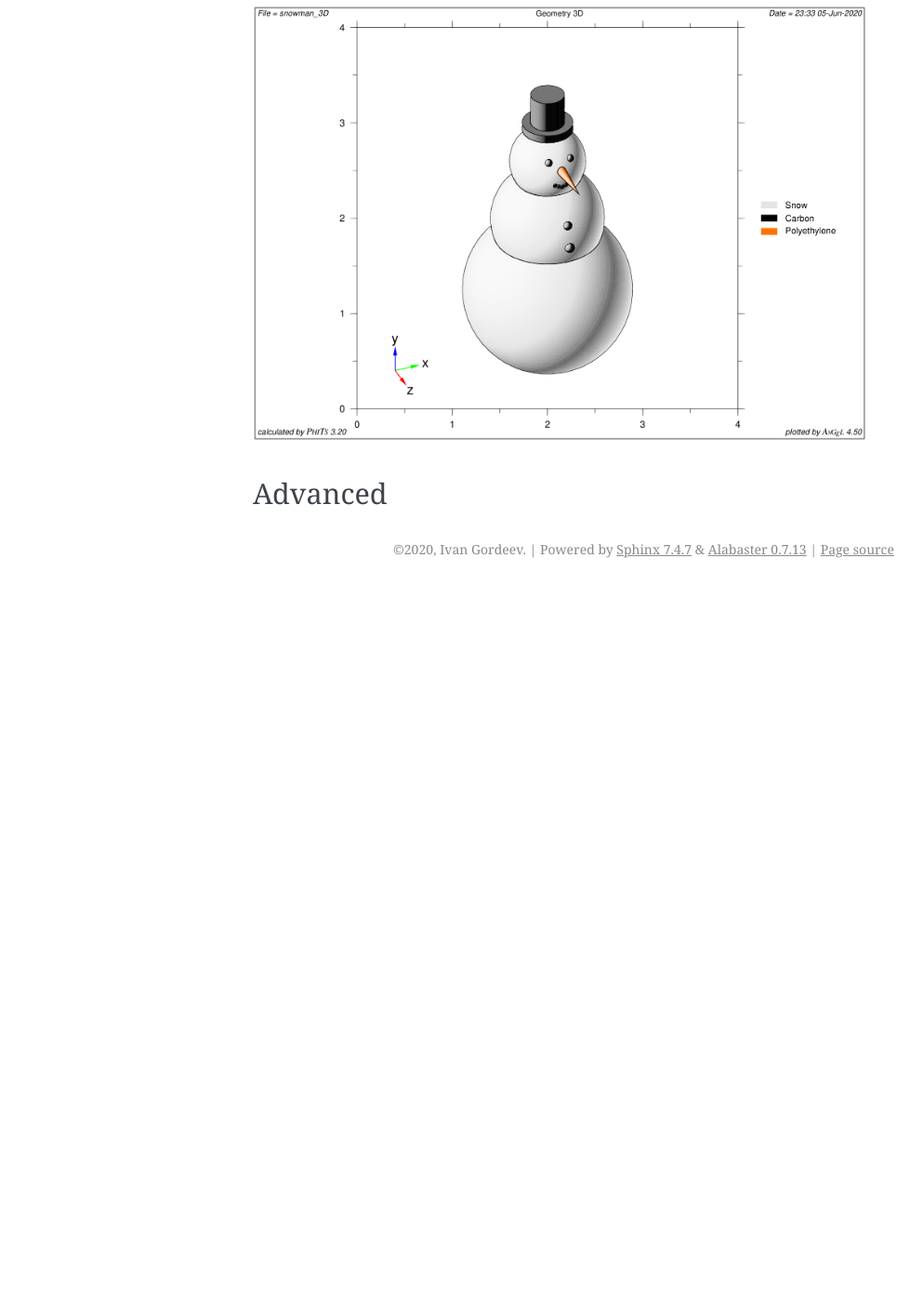
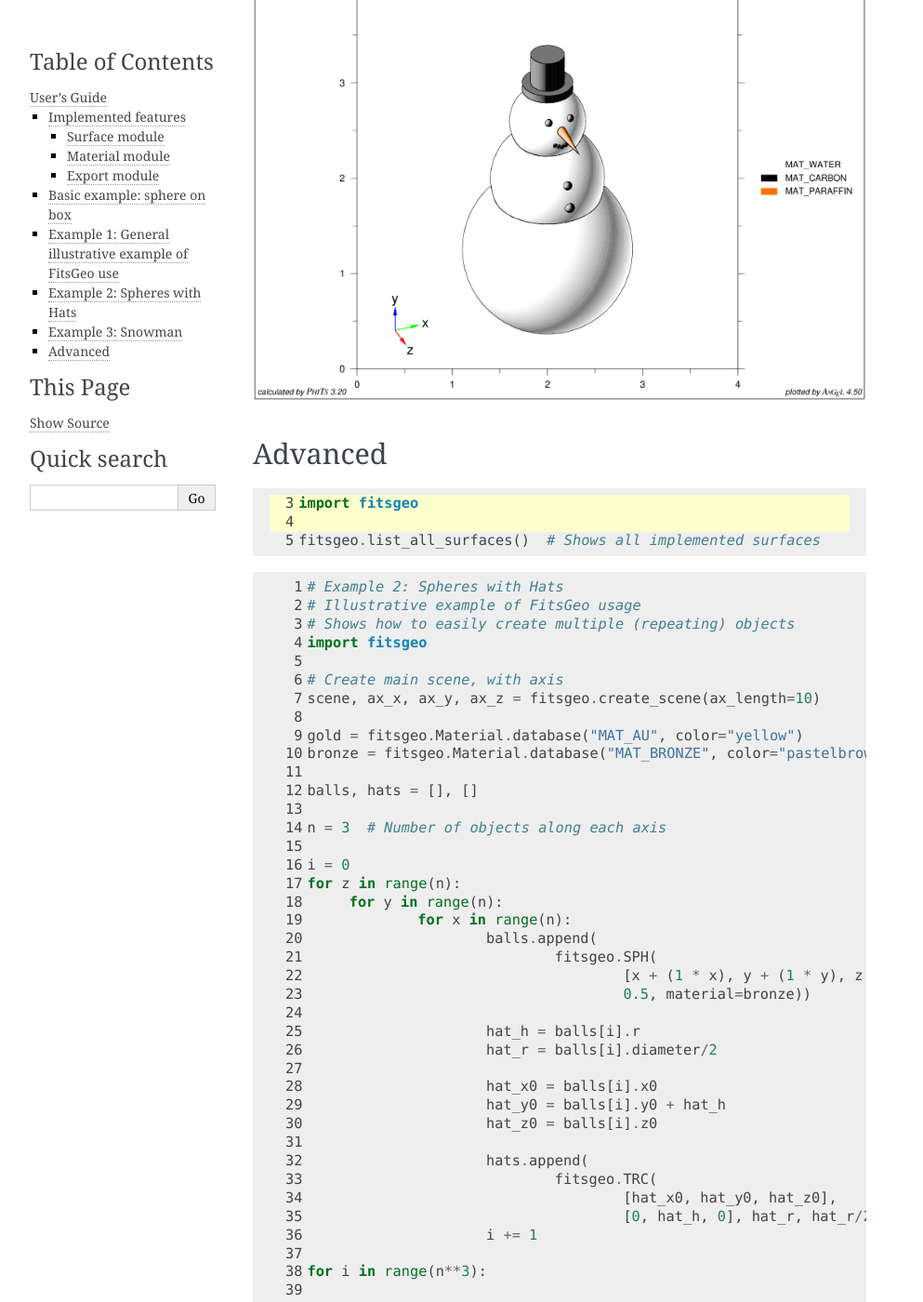
Before and after one commit to GordoNice/fitsgeo, a Sphinx documentation site: the page built from docs/user_guide.rst, in a window 1280 px wide and 1400 px high, scrolled down 8152 px. Shown: the whole window at 93% size, without its empty margins (148-1141 px from the left). Built offline with Sphinx 7.4.7, drawn with Linux system fonts in a browser that asks for light colours; before the commit the page ends 8782 px from its top, so only the background shows below that; some of the changed text lies outside the part shown.

Commit message:
Material color fix. Docs update.

```diff
--- a/docs/conf.py
+++ b/docs/conf.py
@@ -134,7 +134,15 @@ html_theme = 'alabaster'
 # Theme options are theme-specific and customize the look and feel of a theme
 # further.  For a list of options available for each theme, see the
 # documentation.
-#html_theme_options = {}
+html_theme_options = {
+    'description': 'Python package for PHITS geometry development',
+    'sidebar_collapse': True,
+    'fixed_sidebar': True,
+    'github_button': True,
+    # 'github_banner': True,
+    'github_user': 'GordoNice',
+    'github_repo': 'fitsgeo',
+}
 
 # Add any paths that contain custom themes here, relative to this directory.
 #html_theme_path = []
--- /dev/null
+++ b/docs/examples/example1.py
@@ -0,0 +1,138 @@
+# Example 1: General illustrative example of FitsGeo use
+# Covers almost all implemented features
+import fitsgeo
+
+fitsgeo.list_all_surfaces()  # Shows all implemented surfaces
+
+# Create main scene with axis
+ax_l = 5  # Specify axis length
+scene, ax_x, ax_y, ax_z = fitsgeo.create_scene(ax_length=ax_l)
+# Change scene background
+scene.background = fitsgeo.rgb_to_vector(192, 192, 192)
+
+# Define materials from pre-defined database
+epoxy = fitsgeo.Material.database("MAT_EPOXY", color="pastelblue")
+al = fitsgeo.Material.database("MAT_AL", color="brown")
+carbon = fitsgeo.Material.database("MAT_CARBON", color="purple")
+
+# Define material by hand
+beryllium = fitsgeo.Material.database("MAT_BE", color="green")
+poly = fitsgeo.Material(
+	[[0, 6, 2], [0, 1, 4]], density=0.94, name="Polyethylene", color="yellow")
+
+# Surface definitions
+# Plane definition
+p1 = fitsgeo.P(1, -1, -1, 4)
+px1 = fitsgeo.P(0, 0, 0, 1, vert="x")
+py1 = fitsgeo.P(0, 0, 0, -1, vert="y")
+pz1 = fitsgeo.P(0, 0, 0, -2, vert="z")
+
+# BOX definition
+box_l = fitsgeo.BOX(
+	[-1, -1, -2],
+	[1, 0, 0], [0, 1, 0], [0, 0, 1], name="Box_l", material=epoxy)
+box_r = fitsgeo.BOX(
+	[-1, -1, -2],
+	[1, 0, 0], [0, 1, 0], [0, 0, 1], name="Box_r", material=epoxy)
+
+# RPP definition
+table = fitsgeo.RPP(
+	[-0.3, 0.3], [-1, 1], [-0.8, 0.8], name="Table", material=al)
+
+# SPH definition
+ball = fitsgeo.SPH([0, 1.5, 0], 0.5, name="Ball", material=fitsgeo.MAT_WATER)
+
+# RCC definition
+cyl = fitsgeo.RCC(
+	[0, 0, 0], [1, 1, 1], 0.2, name="Cylinder", material=beryllium)
+
+# TRC definition
+cone = fitsgeo.TRC([0, 2, 0], [0, 0.5, 0], 0.5, 0.2, name="Hat", material=poly)
+
+# TX definition
+hoop = fitsgeo.T(
+	[-3, 0, 0], 1, 0.05, 0.08, name="Hoop", rot="x", material=carbon)
+
+# TY definition
+ring = fitsgeo.T([-3, 0, 0], 0.03, 0.02, 0.01, name="Ring", material=poly)
+
+# TZ definition
+donut = fitsgeo.T(
+	[0, 3, 0], 0.3, 0.1, 0.1, name="Donut", rot="z", material=carbon)
+
+# REC definition
+tabletop = fitsgeo.REC(
+	[0, 0.9, 0],
+	[0, 0.1, 0],
+	[1, 0, 0],
+	[0, 2, 0], name="Table Top", material=al)
+
+wedge_r = fitsgeo.WED(
+	[0, 0, 0], [0, -1, 0], [0, 0, 1], [1, 0, 0], name="Wedge R", material=al)
+wedge_l = fitsgeo.WED(
+	[0, 0, 0], [0, -1, 0], [0, 0, 1], [1, 0, 0], name="Wedge L", material=al)
+
+# Redefine properties
+box_l.xyz0 = [box_l.x0+0.5, box_l.y0+2, box_l.z0+0.1]
+box_r.xyz0 = [box_r.x0+0.5, box_r.y0+2, box_r.z0+0.1]
+box_r.z0 = box_r.z0+2.8
+
+cyl.xyz0 = box_r.get_center
+cyl.h = box_l.get_center - box_r.get_center
+
+ring.xyz0 = [
+	tabletop.x0 - tabletop.get_len_b/3,
+	tabletop.y0 + tabletop.get_len_h + ring.b,
+	tabletop.z0 - tabletop.get_len_b/3]
+
+donut.xyz0 = [
+	cyl.get_center[0], cyl.get_center[1], cyl.get_center[2] + cyl.get_len_h/4]
+donut.r = cyl.r + donut.b
+
+hoop.r = hoop.r * 0.7
+hoop.x0 = -table.get_width/2 - hoop.b
+
+table.y[1] = table.y[1] - tabletop.get_len_h
+
+wedge_r.xyz0 = [
+	table.get_center[0]-table.get_width/2,
+	table.get_center[1]+table.get_height/2,
+	table.get_center[2]+table.get_length/2]
+
+wedge_r.h[0] = table.get_width
+
+wedge_l.xyz0 = [
+	table.get_center[0]+table.get_width/2,
+	table.get_center[1]+table.get_height/2,
+	table.get_center[2]-table.get_length/2]
+
+wedge_l.h[0] = -table.get_width
+wedge_l.b[2] = -wedge_l.b[2]
+
+# Draw objects on scene
+for p in [p1, px1, py1, pz1]:
+	p.draw(size=ax_l)  # Plane will be sized according to axis
+
+box_l.draw(label_base=True, label_center=True)
+box_r.draw(label_base=False, label_center=False)
+table.draw(label_center=True)
+ball.draw(label_center=True)
+cyl.draw(label_base=True, label_center=True)
+cone.draw(label_base=True, label_center=True)
+
+hoop.draw(label_center=True)
+ring.draw(label_center=True)
+donut.draw(label_center=True)
+
+tabletop.draw(label_center=True)
+
+wedge_l.draw(label_base=True, label_center=True)
+wedge_r.draw(label_base=True, label_center=True)
+
+# Export sections to PHITS input file
+fitsgeo.phits_export(to_file=True, inp_name="example1")
+
+# Print all properties of defined surfaces
+for s in [box_l, box_r, table, ball, cyl, cone, hoop, tabletop]:
+	s.print_properties()
+	print()
--- /dev/null
+++ b/docs/examples/example2.py
@@ -0,0 +1,44 @@
+# Example 2: Spheres with Hats
+# Illustrative example of FitsGeo usage
+# Shows how to easily create multiple (repeating) objects
+import fitsgeo
+
+# Create main scene, with axis
+scene, ax_x, ax_y, ax_z = fitsgeo.create_scene(ax_length=10)
+
+gold = fitsgeo.Material.database("MAT_AU", color="yellow")
+bronze = fitsgeo.Material.database("MAT_BRONZE", color="pastelbrown")
+
+balls, hats = [], []
+
+n = 3  # Number of objects along each axis
+
+i = 0
+for z in range(n):
+	for y in range(n):
+		for x in range(n):
+			balls.append(
+				fitsgeo.SPH(
+					[x + (1 * x), y + (1 * y), z + (1 * z)],
+					0.5, material=bronze))
+
+			hat_h = balls[i].r
+			hat_r = balls[i].diameter/2
+
+			hat_x0 = balls[i].x0
+			hat_y0 = balls[i].y0 + hat_h
+			hat_z0 = balls[i].z0
+
+			hats.append(
+				fitsgeo.TRC(
+					[hat_x0, hat_y0, hat_z0],
+					[0, hat_h, 0], hat_r, hat_r/2, material=gold))
+			i += 1
+
+for i in range(n**3):
+
+	balls[i].draw()
+	hats[i].draw(truncated=True)
+
+# Export all drawn surfaces to PHITS as [ Surface ] section and basic [ Cell ]
+fitsgeo.phits_export(to_file=True, inp_name="example2")
--- /dev/null
+++ b/docs/examples/snowman.py
@@ -0,0 +1,130 @@
+# Snowman (Example3): one more example of how to use FitsGeo module
+# Illustrative example of FitsGeo usage
+# Shows general workflow
+import fitsgeo
+
+# Create main scene, with axis
+fitsgeo.create_scene(ax_length=5, background=fitsgeo.WHITE)
+
+# Define materials
+fitsgeo.MAT_WATER.color = "white"
+ice = fitsgeo.MAT_WATER
+carbon = fitsgeo.Material.database("MAT_CARBON", color="black")
+poly = fitsgeo.Material.database("MAT_PARAFFIN", color="orange")
+
+# Create all objects for snowman
+bottom = fitsgeo.SPH([0, 0, 0], 1, material=ice, name="bottom")
+
+middle = fitsgeo.SPH(
+	[bottom.x0, bottom.y0+bottom.r, bottom.z0],
+	bottom.r/1.5, material=ice, name="middle")
+
+top = fitsgeo.SPH(
+	[
+		middle.x0,
+		middle.y0+middle.r*1.2,
+		middle.z0],
+	middle.r/1.5, material=ice, name="top")
+
+carrot = fitsgeo.TRC(
+	[
+		top.x0,
+		top.y0+top.r/4,
+		top.z0+top.r/2],
+	[0, 0, top.diameter*0.8], top.r/6, 1e-3, material=poly)
+
+hat_bottom = fitsgeo.RCC(
+	[top.x0, top.y0+top.r, top.z0],
+	[top.x0, middle.r/7, top.z0],
+	top.r/1.5, material=carbon, name="hat")
+
+hat_top = fitsgeo.RCC(
+	[
+		hat_bottom.get_center[0],
+		hat_bottom.get_center[1]+hat_bottom.get_len_h/2,
+		hat_bottom.get_center[2]],
+	[hat_bottom.get_center[0], hat_bottom.get_len_h*4, hat_bottom.get_center[2]],
+	hat_bottom.r/1.5, material=carbon, name="hat")
+
+eye_l = fitsgeo.SPH(
+	[
+		top.x0 - top.r*0.3,
+		top.y0 + top.r/2,
+		top.z0 + top.r*0.8],
+	top.r/10, material=carbon, name="eye")
+
+eye_r = fitsgeo.SPH(
+	[
+		top.x0 + top.r*0.3,
+		top.y0 + top.r/2,
+		top.z0 + top.r*0.8],
+	eye_l.r, material=carbon, name="eye")
+
+button1 = fitsgeo.SPH(
+	[
+		middle.x0,
+		middle.y0 + middle.r*0.4,
+		middle.z0 + middle.r*0.9],
+	eye_r.r*1.2, material=carbon, name="Button1")
+
+button2 = fitsgeo.SPH(
+	[
+		middle.x0,
+		middle.y0,
+		middle.z0 + middle.r],
+	button1.r*1.1, material=carbon, name="Button2")
+
+mouth1 = fitsgeo.T(
+	[
+		top.x0,
+		top.y0*0.95,
+		top.z0 + top.r],
+	top.r/30, eye_l.r/7, eye_l.r/5,
+	name="Mouth", material=carbon, rot="z")
+
+mouth2 = fitsgeo.T(
+	[
+		top.x0 + 3*mouth1.r,
+		top.y0*0.95 + 1.1*mouth1.r,
+		top.z0 + top.r],
+	mouth1.r, eye_l.r/7, eye_l.r/5,
+	name="Mouth", material=carbon, rot="z")
+
+mouth3 = fitsgeo.T(
+	[
+		top.x0 - 3*mouth1.r,
+		top.y0*0.95 + 1.1*mouth1.r,
+		top.z0 + top.r],
+	mouth1.r, eye_l.r/7, eye_l.r/5,
+	name="Mouth", material=carbon, rot="z")
+
+mouth4 = fitsgeo.T(
+	[
+		mouth3.x0 - 3*mouth1.r,
+		mouth3.y0 + 1.5*mouth1.r,
+		mouth3.z0],
+	mouth1.r, eye_l.r/7, eye_l.r/5,
+	name="Mouth", material=carbon, rot="z")
+
+mouth5 = fitsgeo.T(
+	[
+		mouth2.x0 + 3*mouth1.r,
+		mouth2.y0 + 1.5*mouth1.r,
+		mouth2.z0],
+	mouth1.r, eye_l.r/7, eye_l.r/5,
+	name="Mouth", material=carbon, rot="z")
+
+# Draw all defined objects
+for s in [bottom, middle, top]:
+	s.draw(label_center=True)
+
+carrot.draw(truncated=True)
+hat_bottom.draw()
+hat_top.draw(label_base=True)
+
+for s in [
+	eye_l, eye_r, button1, button2, mouth1, mouth2, mouth3, mouth4, mouth5]:
+	s.draw()
+
+# Export all drawn surfaces to PHITS input sections
+fitsgeo.phits_export(to_file=True, inp_name="snowman")
--- a/docs/user_guide.rst
+++ b/docs/user_guide.rst
@@ -82,11 +82,6 @@ Therefore, from each class surface objects can be created. For example, to creat
 This line creates box object as BOX class at P (0, 0, 0) (base point) coordinate and **A** <1, 0, 0>, **B** <0, 1, 0>, **C** <0, 0, 1> vectors from base point.
 
 Other objects can be created in the same manner. All parameters for all implemented classes listed in the table below.
-
-.. math::
-
-	Ax + By + Cz - D = 0
-
 
 +----------------------+----------------+--------------------------------------+
 | ``surface`` class    | Parameter      | Explanation                          |
@@ -315,3 +310,19 @@ Example 3: Snowman
 
 Advanced
 ========
+
+.. literalinclude:: examples/example1.py
+	:linenos:
+	:lineno-start: 3
+	:emphasize-lines: 1, 2
+	:lines: 3-5
+	:language: python
+
+.. literalinclude:: examples/example2.py
+	:linenos:
+	:language: python
+
+.. literalinclude:: examples/snowman.py
+	:linenos:
+	:lines: 1-10
+	:language: python
--- a/setup.py
+++ b/setup.py
@@ -8,10 +8,10 @@ with open("requirements.txt", "r", encoding="utf-8") as f:
 
 setuptools.setup(
 	name="FitsGeo",
-	version="0.3.3",
+	version="0.3.4",
 	author="Ivan Gordeev",
 	author_email="gordeev@jinr.ru",
-	description="FitsGeo: package for PHITS geometry development",
+	description="FitsGeo: Python package for PHITS geometry development",
 	keywords='Python VPython PHITS geometry visualization development',
 	long_description=long_description,
 	long_description_content_type="text/markdown",
```
Also changed, not shown: docs/getting_started.rst (+7 -1 lines), docs/images/Lama.gif (deleted), docs/images/example1_3D.png, docs/images/example2_3D.png, docs/images/snowman_3D.png, 4 other files.
